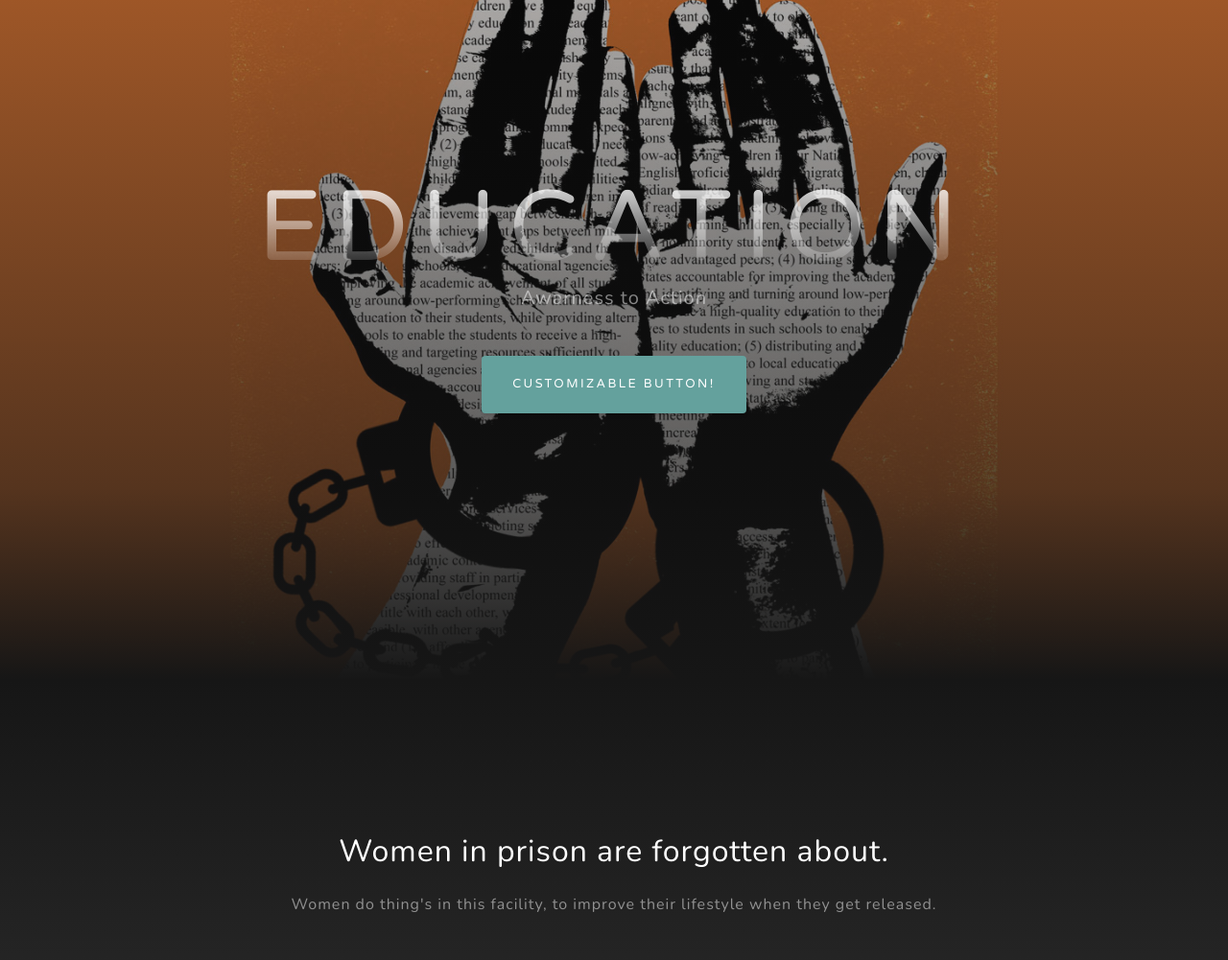
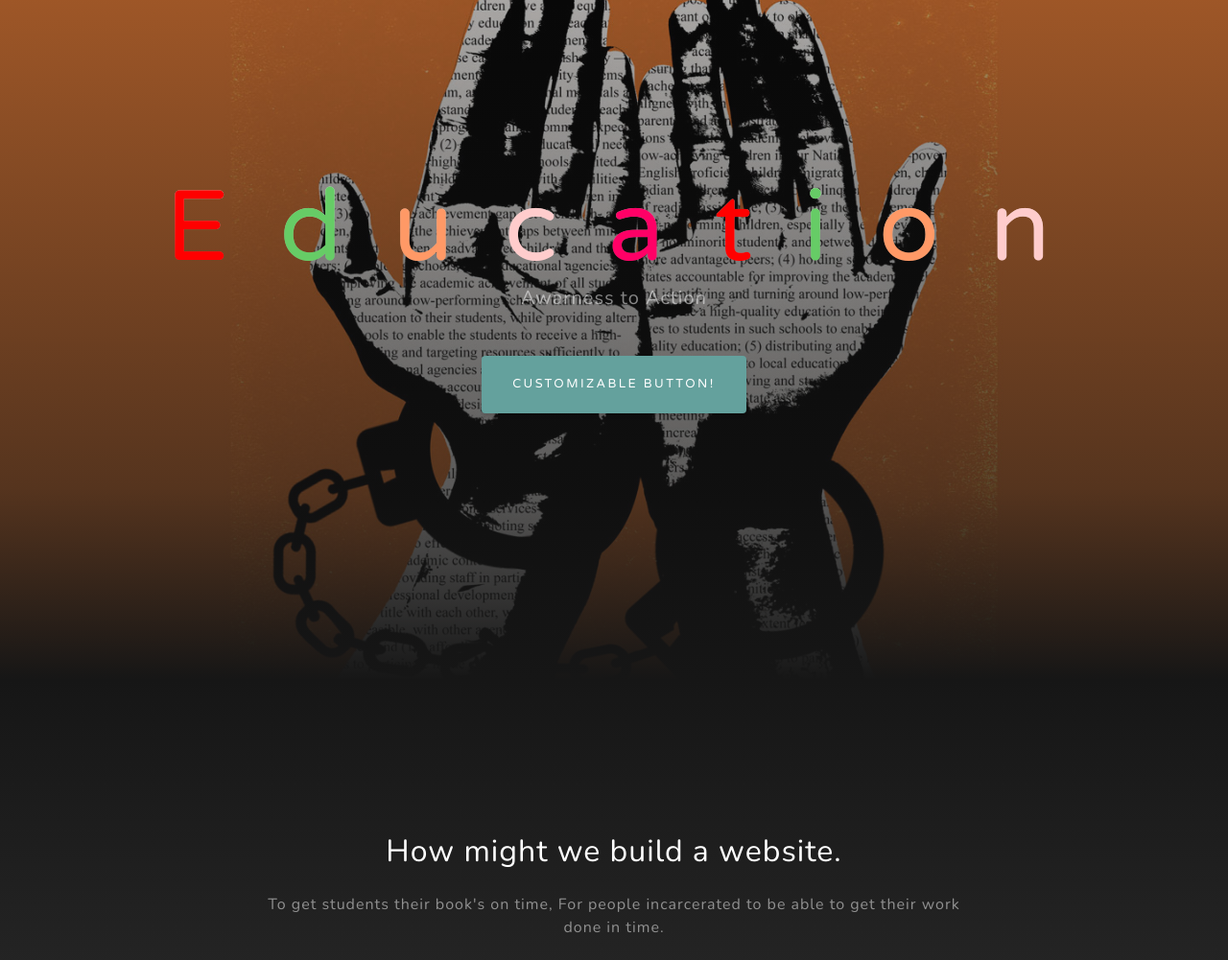
Before and after one commit to Austin-Edelman/HeySista, a plain HTML site: page Edu/Education.html in a window 1280 px wide. Shown: the part 91-1092 px from the top of the page at 96% size. Drawn offline with nearby package versions, Linux system fonts and the light colour scheme; a script that the page names is missing; files whose address does not match are found by name.

Commit message:
color change
Education

```diff
--- a/Edu/Education.html
+++ b/Edu/Education.html
@@ -64,7 +64,18 @@
   <header class="masthead">
     <div class="container d-flex h-100 align-items-center">
       <div class="mx-auto text-center">
-        <h1 class="mx-auto my-0 text-uppercase">Education</h1>
+        <body>
+    <h1 span style="color:#FF0000">E</span>
+    <span style="color:#66CC66">d</span>
+    <span style="color:#FF9966">u</span>
+    <span style="color:#FFCCCC">c</span>
+    <span style="color:#FF0066">a</span>
+    <span style="color:#FF0000">t</span>
+    <span style="color:#66CC66">i</span>
+    <span style="color:#FF9966">o</span>
+    <span style="color:#FFCCCC">n</span>
+  </body>
+
         <h2 class="text-white-50 mx-auto mt-2 mb-5">Awarness to Action</h2>
 
 
@@ -78,9 +89,9 @@
     <div class="container">
       <div class="row">
         <div class="col-lg-8 mx-auto">
-          <h2 class="text-white mb-4">Women in prison are forgotten about.</h2>
-          <p class="text-white-50">Women do thing's in this facility,
-            <a href="http://startbootstrap.com/template-overviews/grayscale/"></a>to improve their lifestyle when they get released.</p>
+          <h2 class="text-white mb-4">How might we build a website.</h2>
+          <p class="text-white-50">To get students their book's on time,
+            <a href="http://startbootstrap.com/template-overviews/grayscale/"></a>For people incarcerated to be able to get their work done in time.</p>
 
         </div>
       </div>
@@ -117,7 +128,9 @@
               <div class="project-text w-100 my-auto text-center text-lg-left">
                 <h4 class="text-white"></h4>
 
-                <p class="mb-0 text-white-50">All of these images are customizable!</p>
+                <p class="mb-0 text-white-50">Being a women in education, and being incarcerated is challenging but I wouldn't want it any other way.
+                  <br>I didn't have this oppertunity while being on the outside, I am going to take my time while being in here to change my life.
+                </p>
                 <hr class="d-none d-lg-block mb-0 ml-0">
 
               </div>
@@ -190,7 +203,7 @@
               <h4 class="text-uppercase m-0">Email</h4>
               <hr class="my-4">
               <div class="small text-black-50">
-                <a href="#">hello@yourdomain.com</a>
+                <a href="#">Megan.Shockley@maine.edu</a>
               </div>
             </div>
           </div>
--- a/Edu/grayscale-edu.css
+++ b/Edu/grayscale-edu.css
@@ -54,10 +54,10 @@
     -webkit-transition: none;
     transition: none;
     padding: 2rem 2rem;
-    color: red;
+    color: grey;
   }
   #mainNav .nav-link:hover {
-    color: rgba(255, 255, 255, 0.75);
+    color: red;
   }
   #mainNav .nav-link:active {
     color: white;
@@ -106,7 +106,7 @@
   line-height: 2.5rem;
   letter-spacing: 0.8rem;
   background: -webkit-linear-gradient(rgba(255, 255, 255, 0.9), rgba(255, 255, 255, 0));
-  -webkit-text-fill-color: transparent;
+  -webkit-text-fill-color: ;
   -webkit-background-clip: text;
 }
 
```
